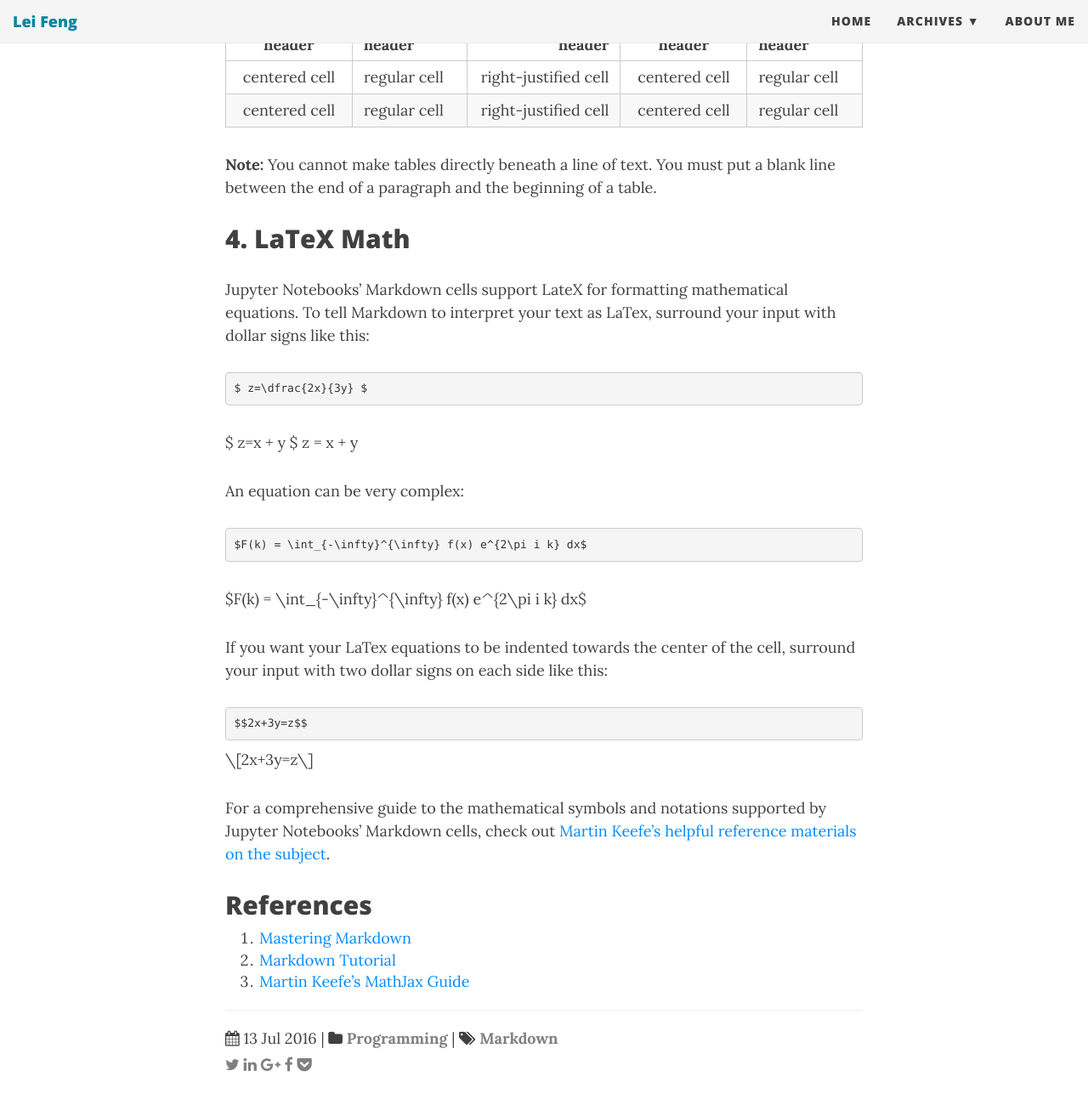
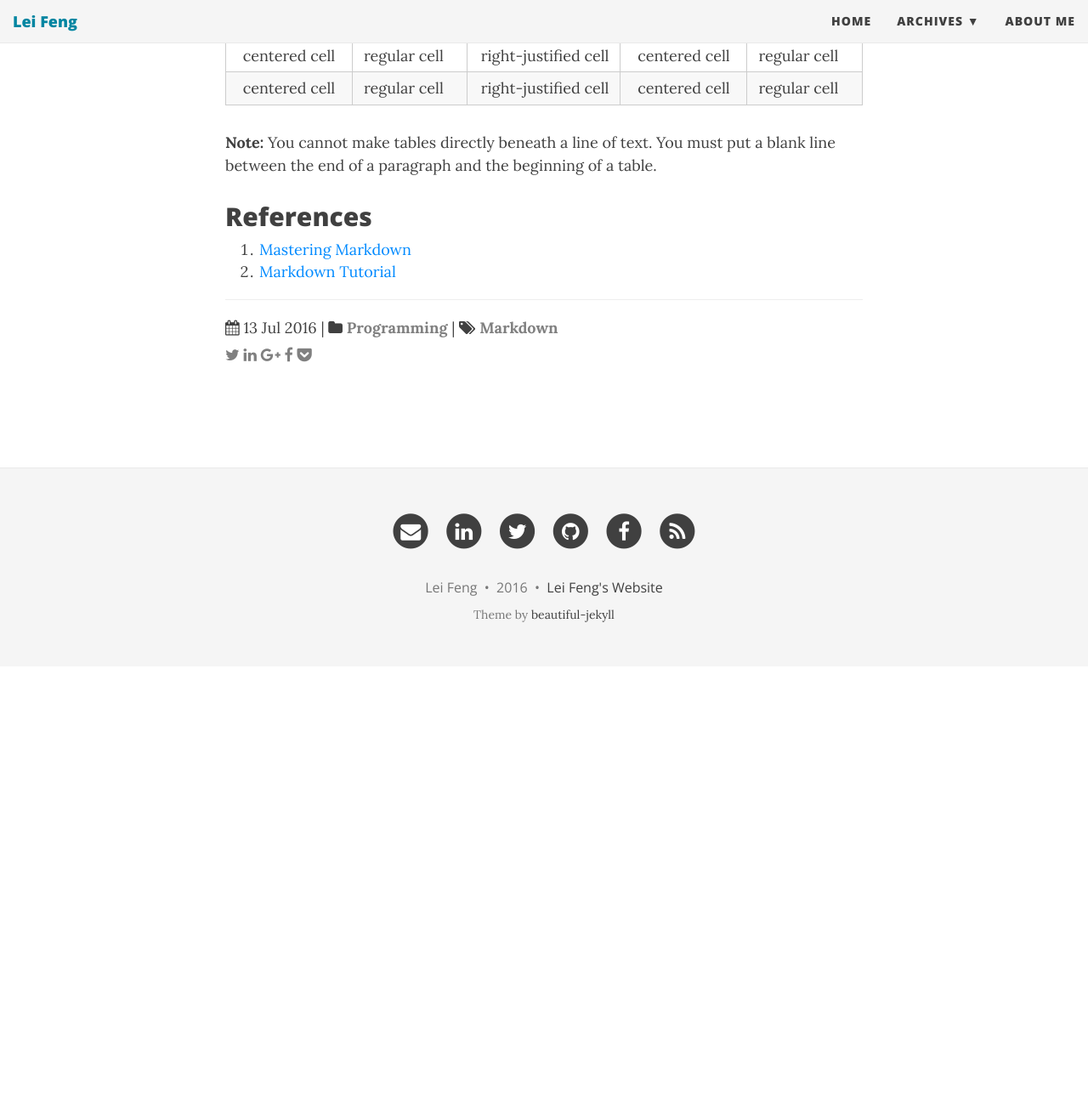
Before and after one commit to stonefl/stonefl.github.io, a Jekyll site: the page built from _posts/2015-02-20-a-quick-reference-of-markdown.md, in a window 1280 px wide and 1400 px high, scrolled down 8517 px. Shown: the top 1300 px of the window at 85% size. Built offline with Jekyll 4.4.1, drawn with Linux system fonts in a browser that asks for light colours; nearby versions of some CDN libraries; comment, search, counter and statistics services are not loaded; after the commit the page ends 9301 px from its top, so only the background shows below that.

Commit message:
Updated 2015-02-20-a-quick-reference-of-markdown.md

```diff
--- a/_posts/2015-02-20-a-quick-reference-of-markdown.md
+++ b/_posts/2015-02-20-a-quick-reference-of-markdown.md
@@ -274,39 +274,8 @@ centered cell|regular cell|right-justified cell|centered cell|regular cell
 
 **Note:** You cannot make tables directly beneath a line of text. You must put a blank line between the end of a paragraph and the beginning of a table.
 
-## 4. LaTeX Math
-
-Jupyter Notebooks' Markdown cells support LateX for formatting mathematical equations. To tell Markdown to interpret your text as LaTex, surround your input with dollar signs like this:
-
-<pre>
-$ z=\dfrac{2x}{3y} $
-</pre>
-
-$ z=x + y $
-z = x + y
-
-An equation can be very complex:
-
-<pre>
-$F(k) = \int_{-\infty}^{\infty} f(x) e^{2\pi i k} dx$
-</pre>
-
-$F(k) = \int_{-\infty}^{\infty} f(x) e^{2\pi i k} dx$
-
-If you want your LaTex equations to be indented towards the center of the cell, surround your input with two dollar signs on each side like this:
-
-<pre>
-$$2x+3y=z$$
-</pre>
-
-$$2x+3y=z$$
-
-For a comprehensive guide to the mathematical symbols and notations supported by Jupyter Notebooks' Markdown cells, check out [Martin Keefe's helpful reference materials on the subject][mkeefe].
-
-[mkeefe]: http://martinkeefe.com/math/mathjax1 "Martin Keefe's MathJax Guide"
 
 ## References
 
 1. [Mastering Markdown](https://guides.github.com/features/mastering-markdown/)
 2. [Markdown Tutorial](http://markdowntutorial.com/)
-3. [Martin Keefe's MathJax Guide](http://martinkeefe.com/math/mathjax1)
```
